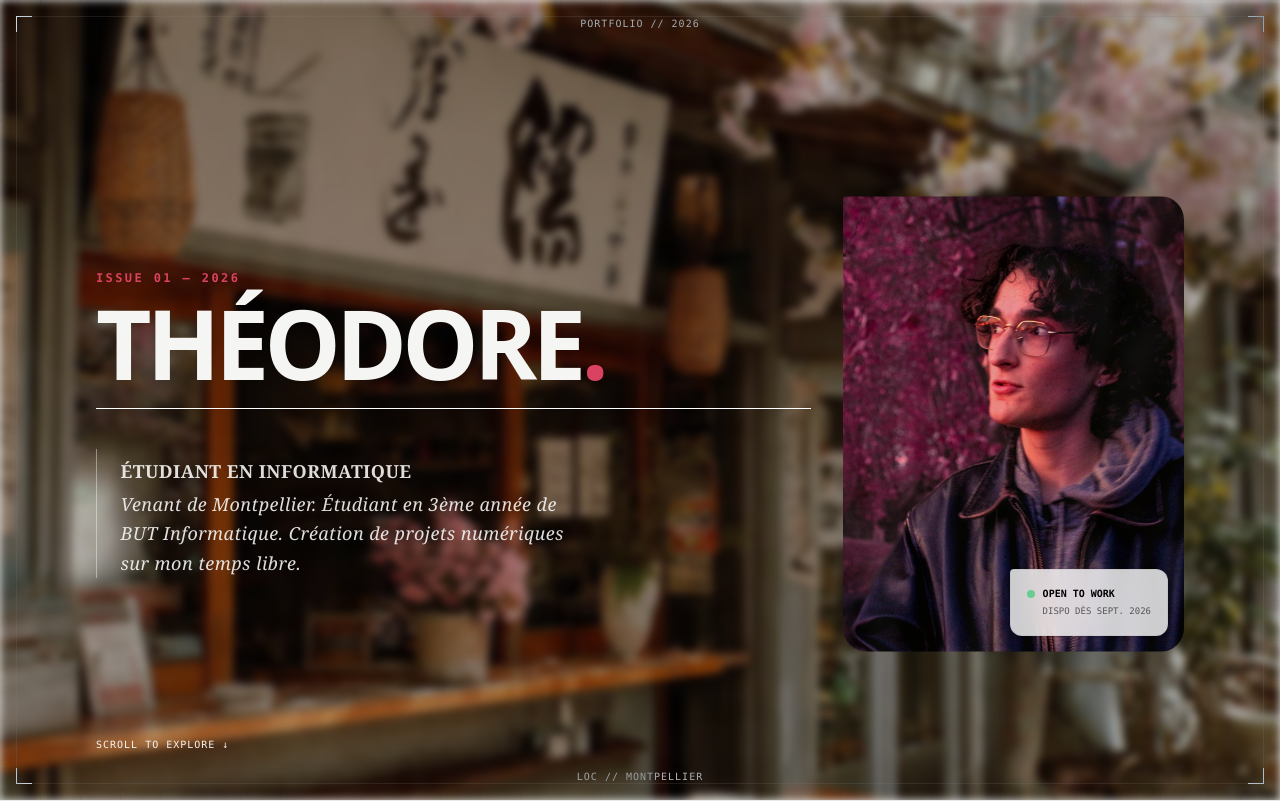
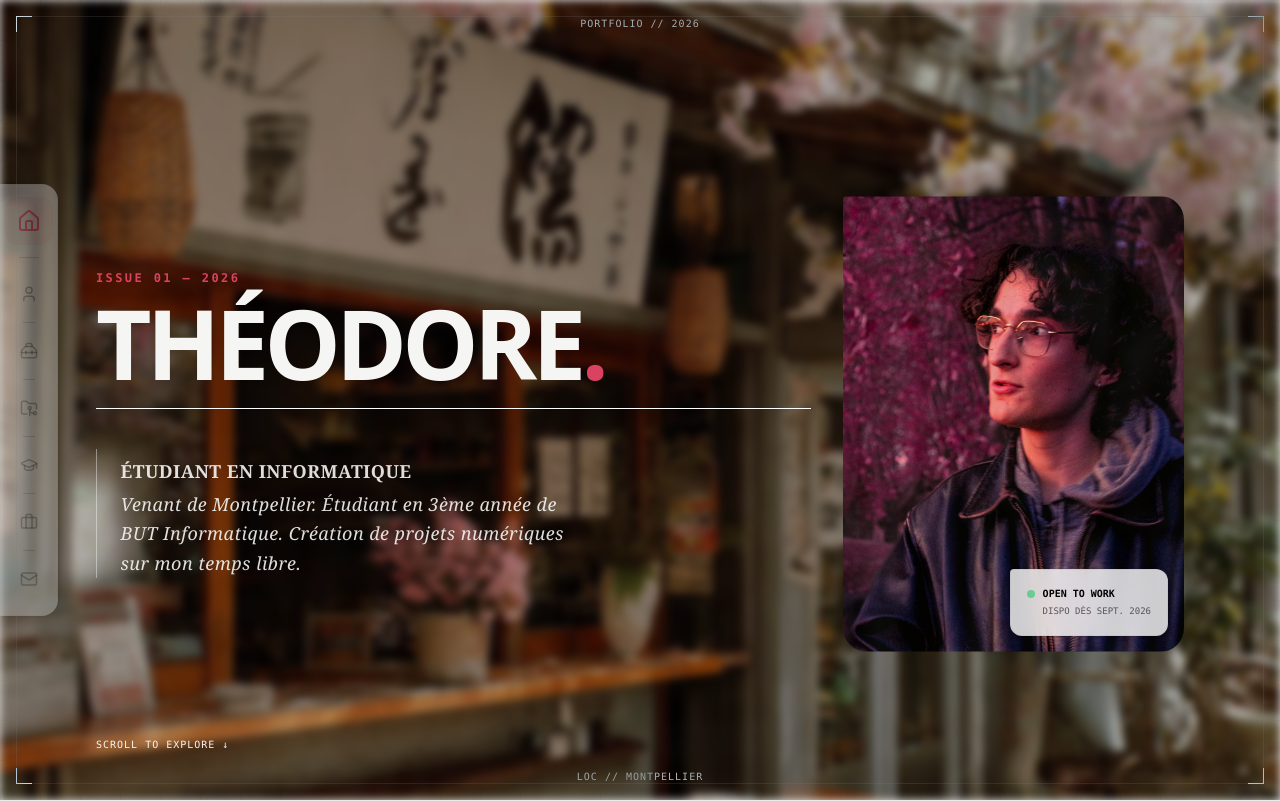
Before and after one commit to theodoredeboisseson/theodoredeboisseson.github.io, a Next.js app: page / in a window 1280 px wide. Shown: the top 801 px of the page. Built offline with nearby package versions, Linux system fonts and the light colour scheme; a web font is replaced by a local one.

Commit message:
fix: Adjust z-index values for SectionNavigator to improve layering on desktop and mobile

```diff
--- a/app/components/ui/navigation/SectionNavigator.tsx
+++ b/app/components/ui/navigation/SectionNavigator.tsx
@@ -59,7 +59,7 @@ export default function SectionNavigator() {
     return (
         <>
             {/* Desktop: Fixed left sidebar */}
-            <nav className={`hidden xl:flex fixed top-1/2 -translate-y-1/2 z-50 transition-all duration-500 ${isPastHeader ? 'left-4' : 'left-0'}`}>
+            <nav className={`hidden xl:flex fixed top-1/2 -translate-y-1/2 z-10050 transition-all duration-500 ${isPastHeader ? 'left-4' : 'left-0'}`}>
                 <div className={`bg-[#F5F5F3CC] backdrop-blur-xs py-3 px-1 shadow-sm transition-all duration-500 border-[#11111110]
                 ${isPastHeader ? 'border-y border-b-4 border-r-3 rounded-2xl' : 'border-y border-x rounded-r-2xl opacity-40'}`}>
                     <div className="flex flex-col">
@@ -91,7 +91,7 @@ export default function SectionNavigator() {
             </nav>
 
             {/* Mobile: Bottom horizontal bar */}
-            <nav className="xl:hidden fixed bottom-8 left-1/2 -translate-x-1/2 z-50 pointer-events-none">
+            <nav className="xl:hidden fixed bottom-8 left-1/2 -translate-x-1/2 z-9999 pointer-events-none">
                 <div className="bg-background backdrop-blur-xs border-x border-[#11111110] border-l-2 border-r-2 px-2 py-2 rounded-2xl shadow-sm pointer-events-auto">
                     <div className="flex flex-row">
                         {sections.map((section, index) => {
```
